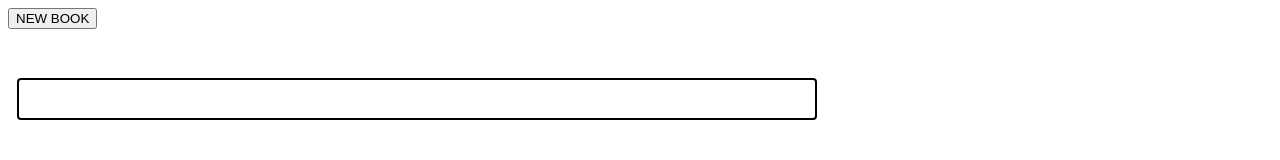
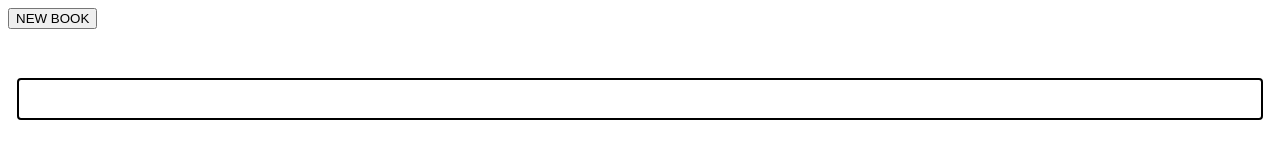
Before and after one commit to Looch8/library, a plain HTML site: page index.html in a window 1280 px wide. Drawn offline with Linux system fonts and the light colour scheme.

Commit message:
cleaned up ui

```diff
--- a/script.js
+++ b/script.js
@@ -31,7 +31,7 @@ function displayBooks() {
 
 		// Create delete button
 		let deleteButton = document.createElement("button");
-		deleteButton.textContent = "DELETE";
+		deleteButton.textContent = " DELETE";
 
 		// Add event listener to delete button
 		deleteButton.addEventListener("click", () => {
--- a/style.css
+++ b/style.css
@@ -20,9 +20,9 @@ div {
 
 #display-book-data {
 	margin-top: 50px;
-	max-width: 60%;
 	display: flex;
-	flex-direction: column;
+	flex-direction: row;
 	justify-content: center;
 	align-items: center;
+	flex-wrap: wrap;
 }
```
